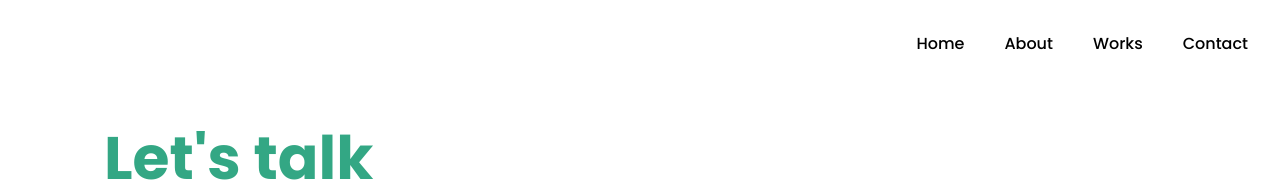
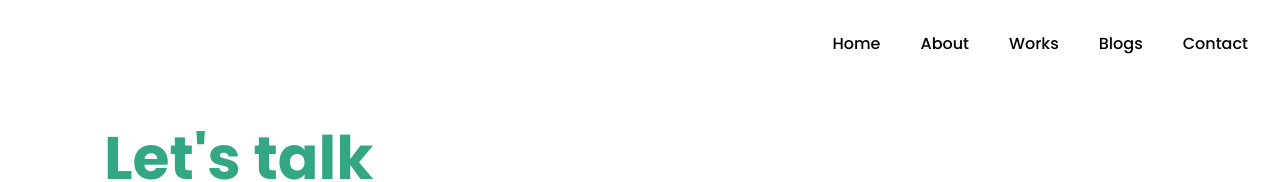
Before and after one commit to ashrhmn/portfolio-next-js, a Next.js app: page /contact in a window 1280 px wide. Shown: the top 182 px of the page. Built offline with nearby package versions, Linux system fonts and the light colour scheme.

Commit message:
Add blog page and nav fix

```diff
--- a/components/Layout.tsx
+++ b/components/Layout.tsx
@@ -12,10 +12,11 @@ import {
 const Layout = ({ children }: { children: any }) => {
   return (
     <div className="dark:bg-darkBg dark:text-white min-h-screen">
-      <nav className="flex justify-end gap-x-4 md:gap-x-10 p-8">
+      <nav className="flex flex-wrap justify-end gap-x-2 md:gap-x-10 p-8">
         <Link href={`/`}>Home</Link>
         <Link href={`/about`}>About</Link>
         <Link href={`/works`}>Works</Link>
+        <Link href={`/blogs`}>Blogs</Link>
         <Link href={`/contact`}>Contact</Link>
       </nav>
       <div className="p-10 flex flex-col-reverse justify-center md:flex-row gap-x-10">
--- /dev/null
+++ b/pages/blogs.tsx
@@ -0,0 +1,8 @@
+import { NextPage } from "next";
+import React from "react";
+
+const BlogPage: NextPage = () => {
+  return <div>BlogPage</div>;
+};
+
+export default BlogPage;
--- a/pages/contact.tsx
+++ b/pages/contact.tsx
@@ -28,7 +28,7 @@ const ContactPage: NextPage = () => {
 
     try {
       const { data: response } = await axios.post(`/api/email`, data);
-      console.log(response);
+      // console.log(response);
       setResponseMessage(
         response.msg === "sent" ? "Message Sent" : "An unknown error occured"
       );
```
